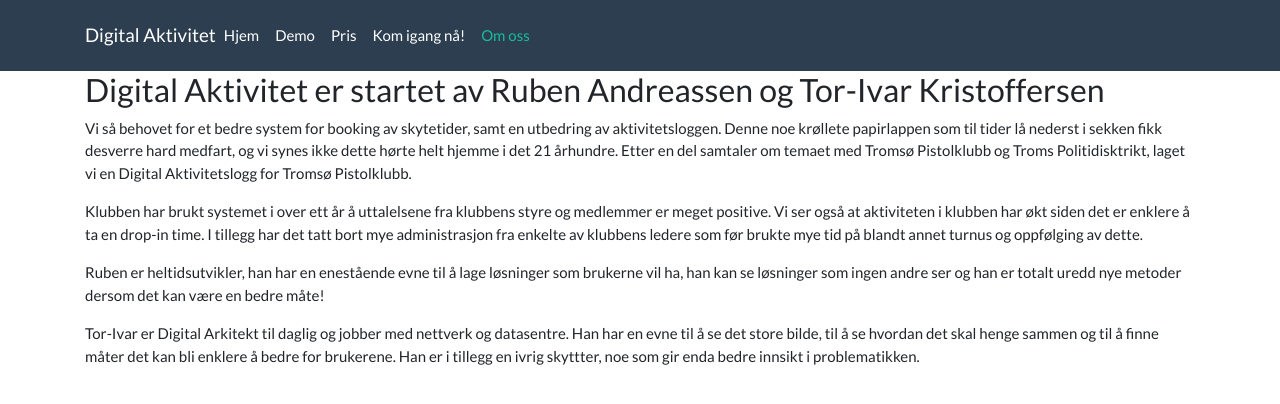
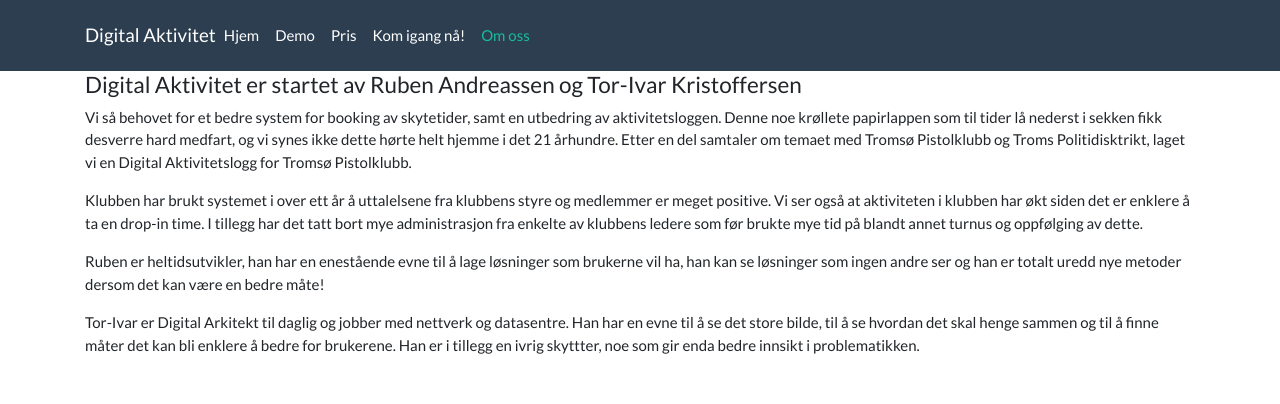
Before and after one commit to xibriz/digitalaktivitet, a Jekyll site: the page built from about.md, in a window 1280 px wide. Shown: the top 404 px of the page. Built offline with Jekyll 4.4.1, drawn with Linux system fonts in a browser that asks for light colours.

Commit message:
justert ned størrelsenm på heading

```diff
--- a/about.md
+++ b/about.md
@@ -1,7 +1,7 @@
 ---
 title: Om oss
 ---
-### Digital Aktivitet er startet av Ruben Andreassen og Tor-Ivar Kristoffersen
+#### Digital Aktivitet er startet av Ruben Andreassen og Tor-Ivar Kristoffersen
 
 Vi så behovet for et bedre system for booking av skytetider, samt en utbedring av aktivitetsloggen. Denne noe krøllete papirlappen som til tider lå nederst i sekken fikk desverre hard medfart, og vi synes ikke dette hørte helt hjemme i det 21 århundre. Etter en del samtaler om temaet med Tromsø Pistolklubb og Troms Politidisktrikt, laget vi en Digital Aktivitetslogg for Tromsø Pistolklubb.
 
```
